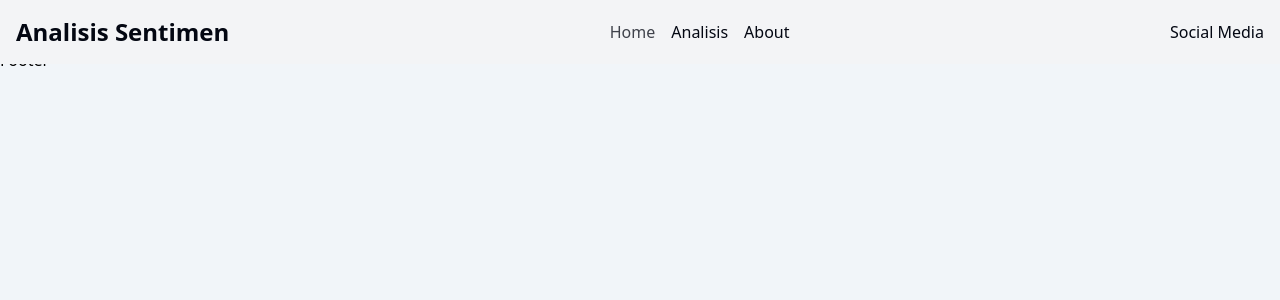
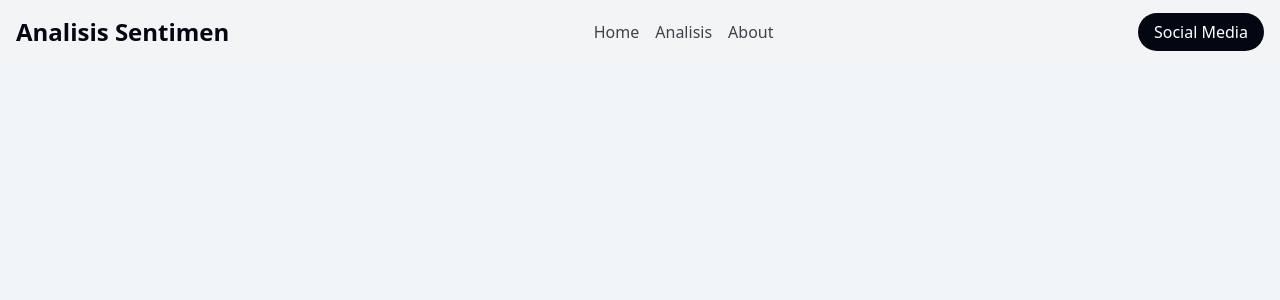
Before and after one commit to Nekitai/sentimen, a React (Vite) app: page / in a window 1280 px wide. Shown: the top 300 px of the page. Built offline with nearby package versions, Linux system fonts and the light colour scheme.

Commit message:
seconf commit

```diff
--- a/src/App.jsx
+++ b/src/App.jsx
@@ -7,7 +7,7 @@ function App() {
     <div>
       {/* Navbar */}
       <Navbar />
-      <h1 className="text-gray-950">Hello Word</h1>
+
       {/* Content */}
       <HomePage />
 
--- a/src/components/Navbar.jsx
+++ b/src/components/Navbar.jsx
@@ -4,21 +4,31 @@ export const Navbar = () => {
       <div className="container mx-auto px-4">
         <div className="navbar-box flex justify-between items-center">
           <div className="logo">
-            <h1 className="text-gray-950 shadow-amber-50 dark:text-gray-100 dark:shadow-2xs text-2xl font-bold">Analisis Sentimen</h1>
+            <h1 className="text-2xl font-bold">
+              <a href="#">Analisis Sentimen</a>
+            </h1>
           </div>
           <ul className="flex gap-4">
             <li>
-              <a href="#" className="font-medium opacity-75">Home</a>
+              <a href="#" className="font-medium opacity-75">
+                Home
+              </a>
             </li>
             <li>
-              <a href="#">Analisis</a>
+              <a href="#" className="font-medium opacity-75">
+                Analisis
+              </a>
             </li>
             <li>
-              <a href="#">About</a>
+              <a href="#" className="font-medium opacity-75 ">
+                About
+              </a>
             </li>
           </ul>
           <div className="social">
-            <a href="/">Social Media</a>
+            <a href="/" className="font-Bold bg-gray-950 text-white px-4 py-2 rounded-full hover:bg-gray-800 hover:text-gray-50 transition-all dark:bg-gray-100 dark:text-gray-950">
+              Social Media
+            </a>
           </div>
         </div>
       </div>
```
